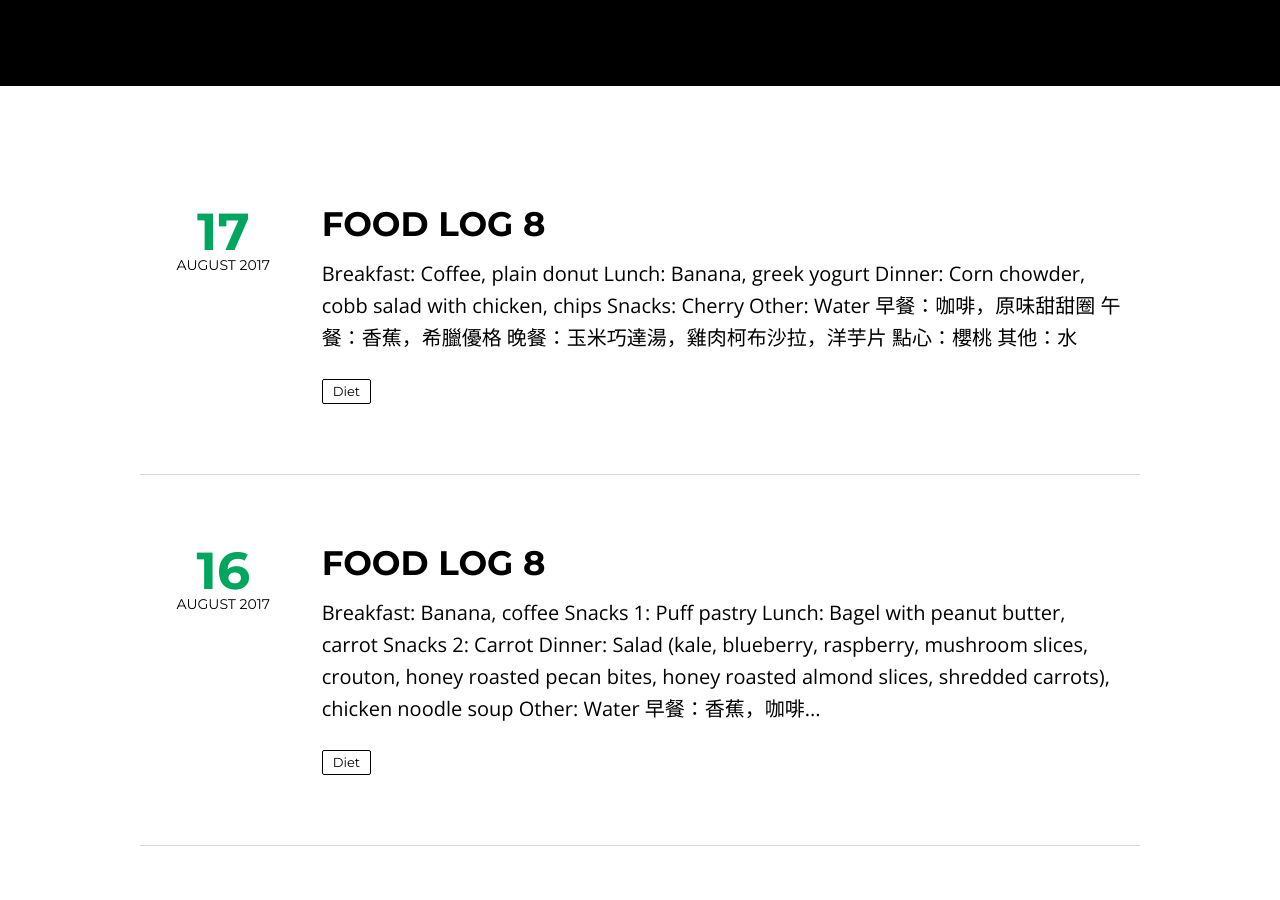
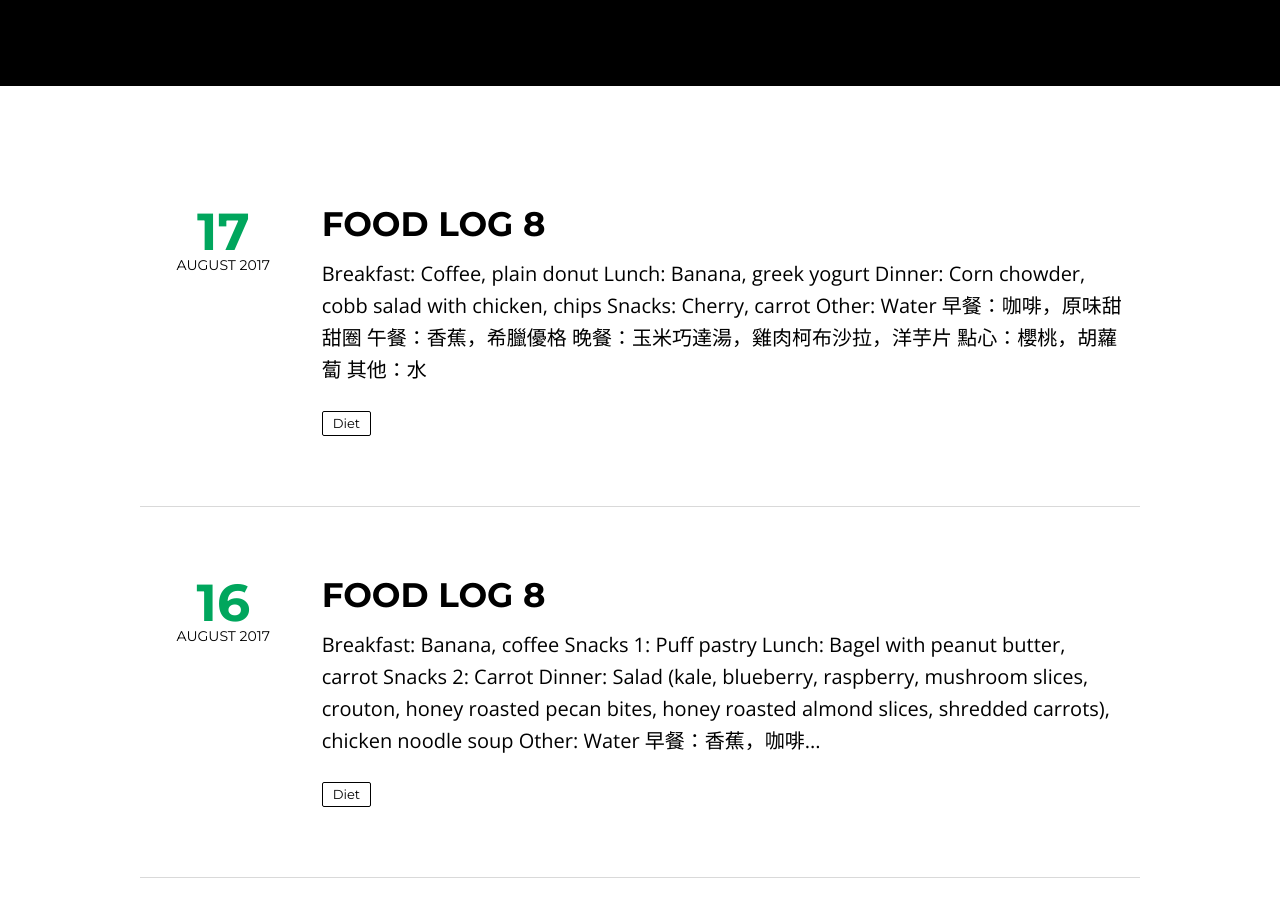
Before and after one commit to kcmlin/kcmlin.github.io, a Jekyll site: the page built from index.html, in a window 1280 px wide and 900 px high, scrolled down 438 px. Built offline with Jekyll 4.4.1, drawn with Linux system fonts in a browser that asks for light colours; nearby versions of some CDN libraries; the list of posts is cut into pages by our own code.

Commit message:
Update 2017-08-17-food9.md

```diff
--- a/_posts/2017-08-17-food9.md
+++ b/_posts/2017-08-17-food9.md
@@ -14,11 +14,11 @@ published: true
 * **Breakfast**: Coffee, plain donut
 * **Lunch**: Banana, greek yogurt
 * **Dinner**: Corn chowder, cobb salad with chicken, chips
-* **Snacks**: Cherry
+* **Snacks**: Cherry, carrot
 * **Other**: Water
 <hr>
 * **早餐**：咖啡，原味甜甜圈
 * **午餐**：香蕉，希臘優格
 * **晚餐**：玉米巧達湯，雞肉柯布沙拉，洋芋片
-* **點心**：櫻桃
+* **點心**：櫻桃，胡蘿蔔
 * **其他**：水
```
